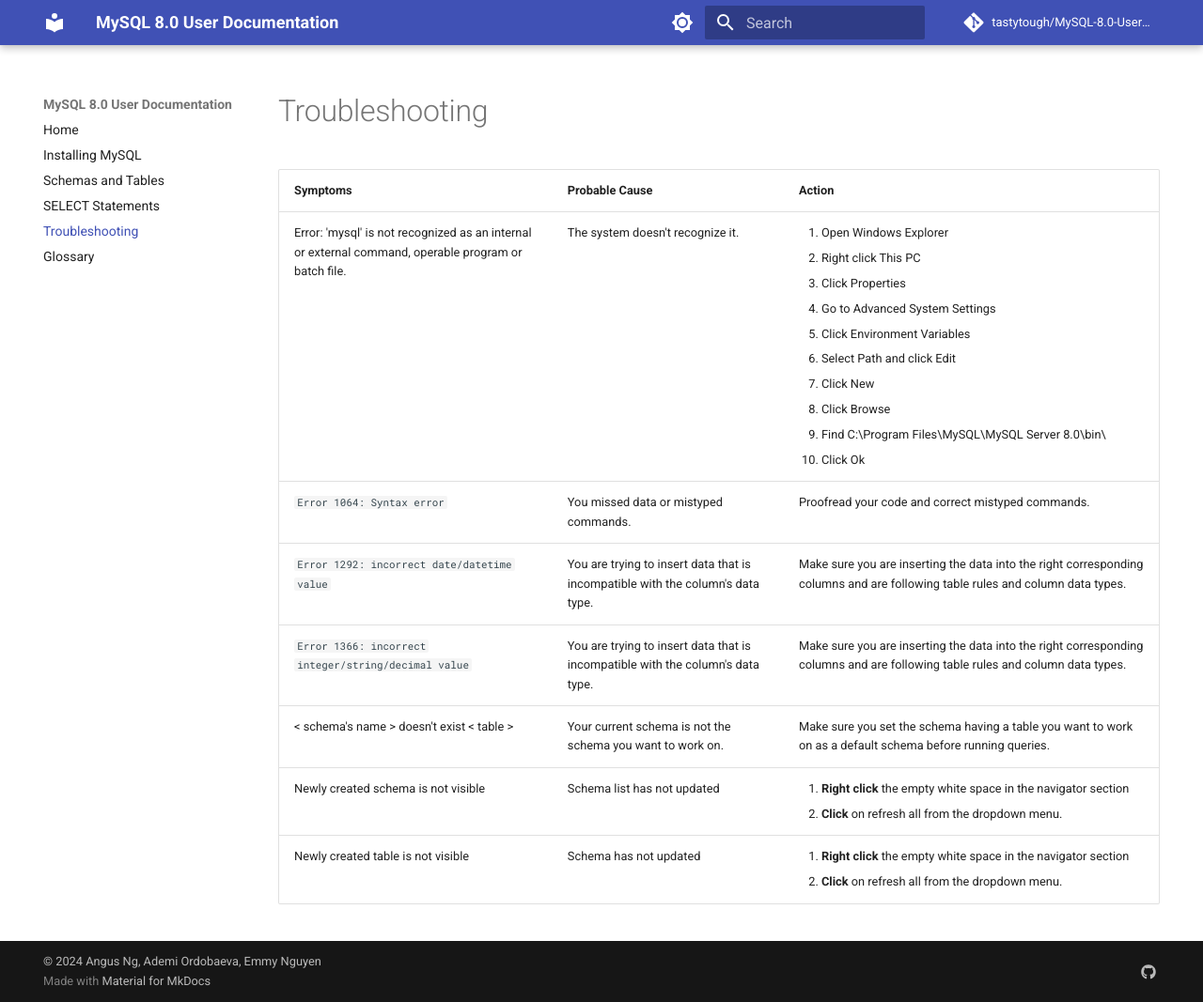
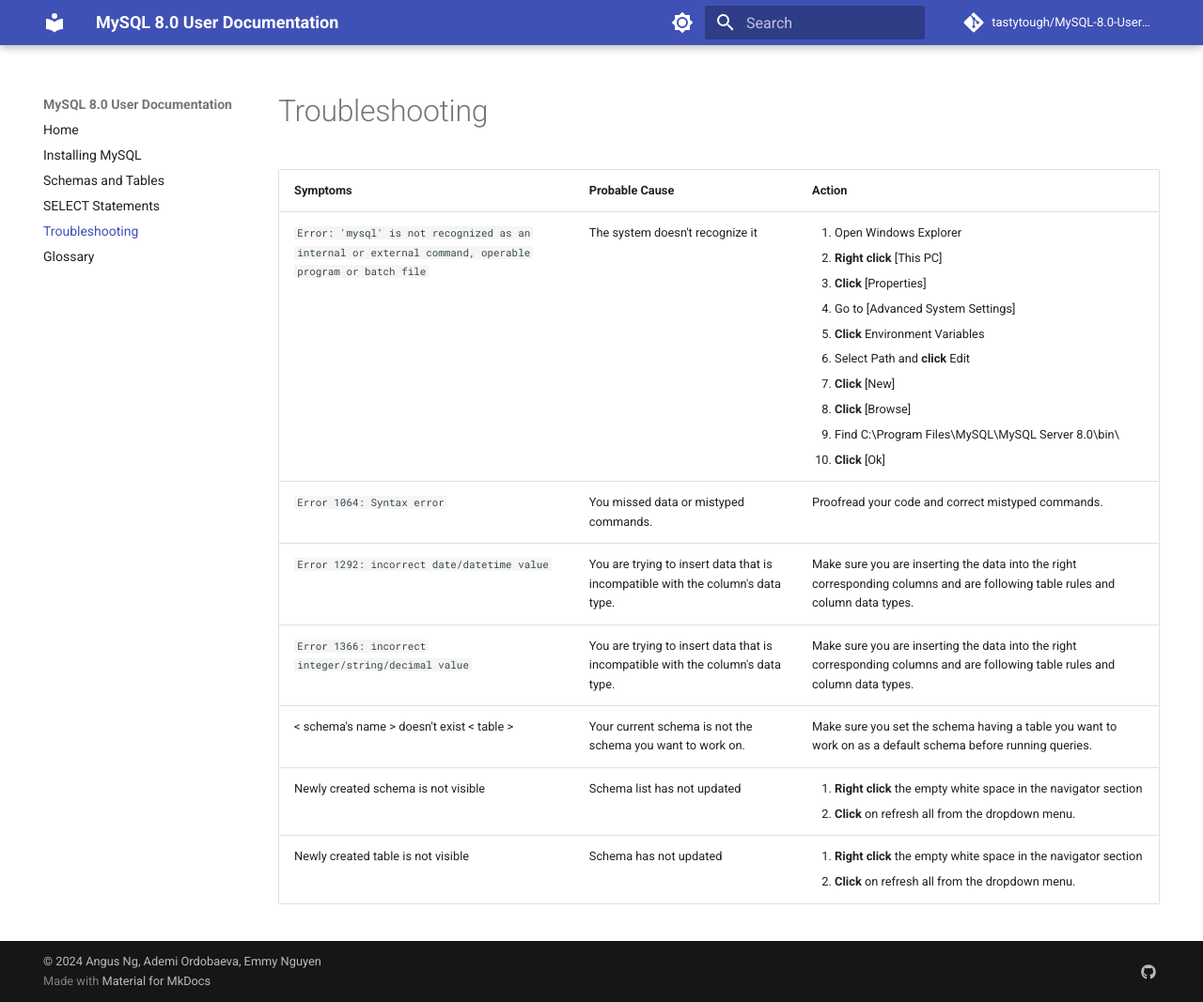
Before and after one commit to tastytough/COMP2116-UserDocs, an MkDocs documentation site: the page built from docs/Troubleshooting.md, in a window 1280 px wide and 1067 px high. Shown: the whole window at 94% size. Built offline with MkDocs 1.6.1 and Material for MkDocs 9.7.7, drawn with Linux system fonts in a browser that asks for light colours; comment, search, counter and statistics services are not loaded.

```diff
--- a/docs/Troubleshooting.md
+++ b/docs/Troubleshooting.md
@@ -2,7 +2,7 @@
 
 | Symptoms                                                                                             | Probable Cause                                                                  | Action                                                                                                                                                                                                                                                                                                                          |
 | ---------------------------------------------------------------------------------------------------- | ------------------------------------------------------------------------------- | ------------------------------------------------------------------------------------------------------------------------------------------------------------------------------------------------------------------------------------------------------------------------------------------------------------------------------- |
-| Error: 'mysql' is not recognized as an internal or external command, operable program or batch file. | The system doesn't recognize it.                                                | <ol><li>Open Windows Explorer</li><li>Right click This PC</li><li>Click Properties</li><li>Go to Advanced System Settings</li><li>Click Environment Variables</li><li> Select Path and click Edit</li><li> Click New</li><li>Click Browse</li><li>Find C:\Program Files\MySQL\MySQL Server 8.0\bin\ </li><li>Click Ok</li></ol> |
+| `Error: 'mysql' is not recognized as an internal or external command, operable program or batch file` | The system doesn't recognize it                                                | <ol><li>Open Windows Explorer</li><li>**Right click** [This PC]</li><li>**Click** [Properties]</li><li>Go to [Advanced System Settings]</li><li>**Click** Environment Variables</li><li> Select Path and **click** Edit</li><li> **Click** [New]</li><li>**Click** [Browse]</li><li>Find C:\Program Files\MySQL\MySQL Server 8.0\bin\ </li><li>**Click** [Ok]</li></ol> |
 | `Error 1064: Syntax error`                                                                           | You missed data or mistyped commands.                                           | Proofread your code and correct mistyped commands.                                                                                                                                                                                                                                                                              |
 | `Error 1292: incorrect date/datetime value`                                                          | You are trying to insert data that is incompatible with the column's data type. | Make sure you are inserting the data into the right corresponding columns and are following table rules and column data types.                                                                                                                                                                                                  |
 | `Error 1366: incorrect integer/string/decimal value`                                                 | You are trying to insert data that is incompatible with the column's data type. | Make sure you are inserting the data into the right corresponding columns and are following table rules and column data types.                                                                                                                                                                                                  |
```
Also changed, not shown: README.md (+6 -4 lines).
